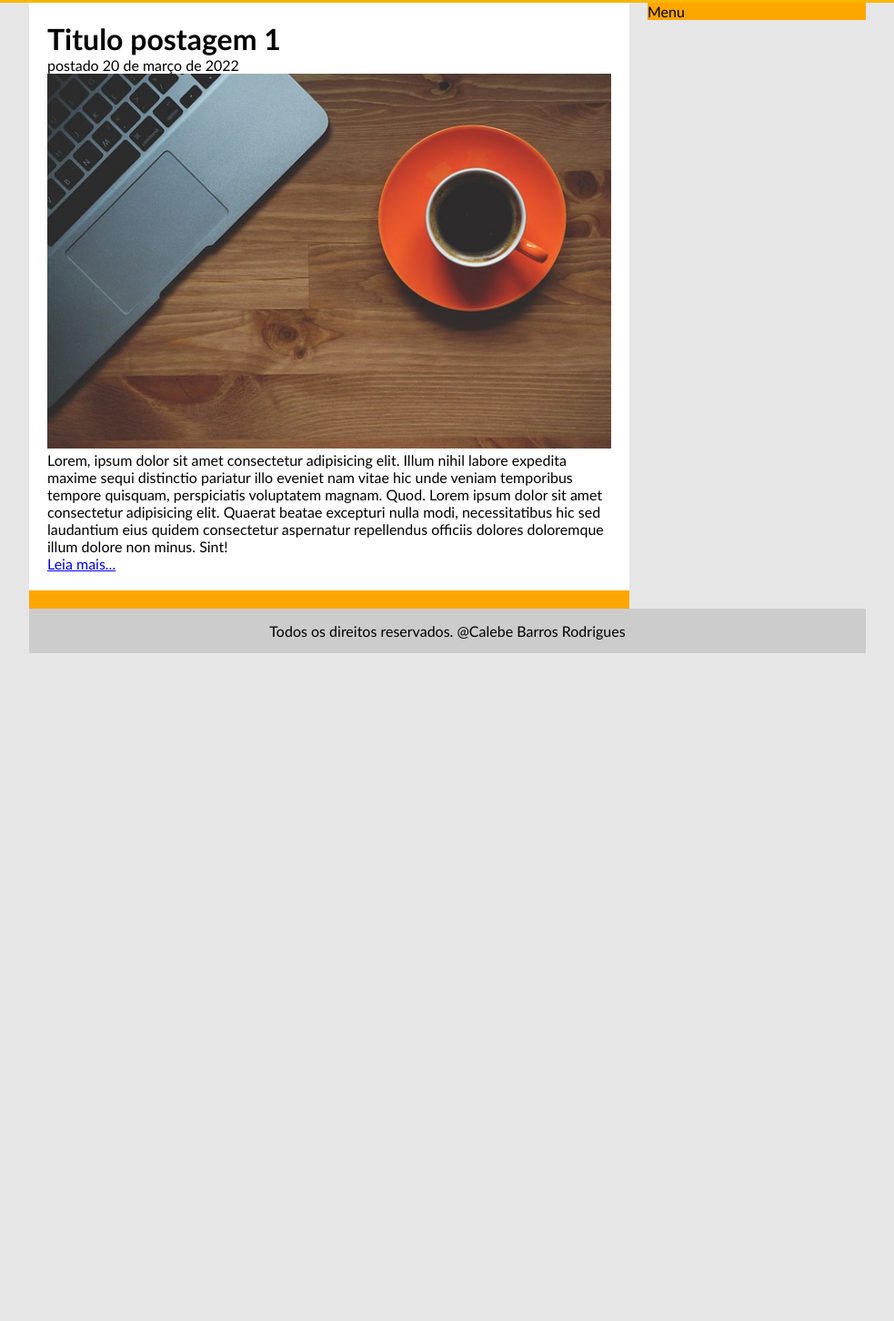
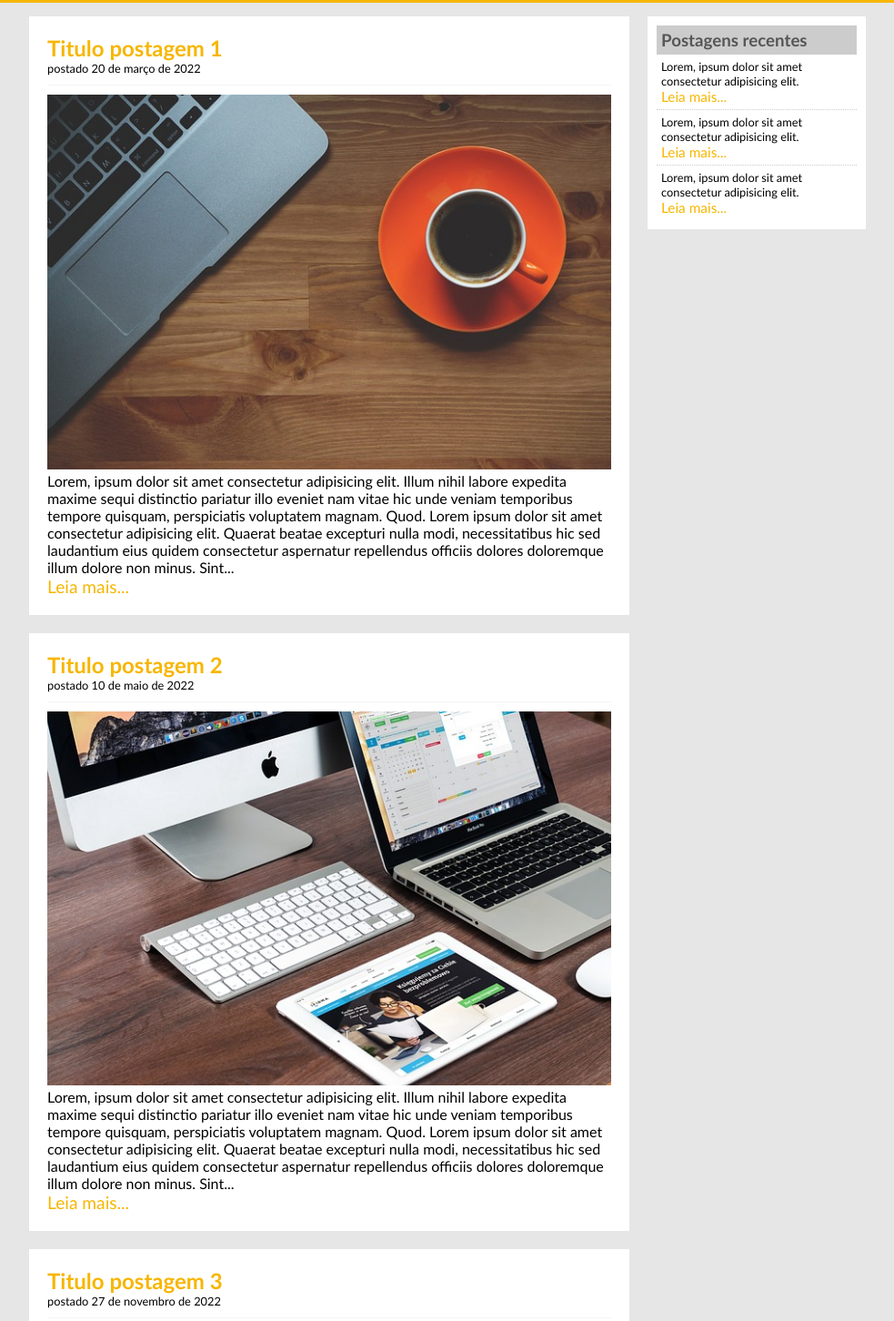
Before and after one commit to CalebeRodrigues/project-TecBlog, a plain HTML site: page index.html in a window 1280 px wide. Shown: the part 138-1590 px from the top of the page at 91% size, without its empty margins (148-1131 px from the left). Before the commit the page ends 856 px from the top, so only its background shows below. Drawn offline with Linux system fonts and the light colour scheme.

Commit message:
Lateral area

```diff
--- a/assets/css/style.css
+++ b/assets/css/style.css
@@ -24,11 +24,9 @@ body {
 .area-principal {
     width: 920px;
     margin: 0px auto;
+    padding: 15px;
 }
 
-.background-white {
-    background: orange;
-}
 
 .area-postagens {
     width: 660px;
@@ -58,20 +56,37 @@ body {
 }
 
 /* Geral */
+
 .white {
     color: white;
+}
+
+a {
+    text-decoration: none;
+}
+
+a {
+    font-size: 1.2em;
+}
+
+a:visited, a:link {
+    color: #f7b600;
+}
+
+a:hover {
+    text-decoration: underline;
 }
 
 /* Formatação menu */
 
 .area-menu a {
     font-size: 1.2em;
-    text-decoration: none;
 }
 
 .area-menu a:visited, .area-menu a:link {
     color: white;
     padding: 10px 14px;
+    text-decoration: none;
 }
 
 .area-menu a:hover {
@@ -82,3 +97,37 @@ body {
 .area-logo h1 {
     font-size: 2.5em;
 }
+
+/* Formatação postagens */
+
+.postagens h2 {
+    color: #f7b600;
+}
+
+.postagens span {
+    font-size: 0.8em;
+    border-bottom: 1px solid #f4f4f4;
+    padding-bottom: 10px;
+    margin-bottom: 10px;
+    display: block;
+}
+
+/* Formatação area lateral */
+
+.conteudo-lateral {
+    background: white;
+    padding: 10px;
+    margin-bottom: 20px;
+}
+
+.conteudo-lateral h3 {
+    color: #565656;
+    background: #CCC;
+    padding: 5px;
+}
+
+.postagem-lateral {
+    font-size: 0.8em;
+    padding: 5px;
+    border-bottom: 1px dotted #CCC;
+}
--- a/index.html
+++ b/index.html
@@ -8,7 +8,6 @@
     <link rel="stylesheet" href="./assets/css/style.css">
 </head>
 <body>
-
     <div class="cabecalho">
 
         <div class="area-logo">
@@ -27,9 +26,9 @@
 
     <div class="area-principal">
 
-        <div class="area-postagens background-white">
+        <div id="1" class="area-postagens">
             <div class="postagens">
-                <h1>Titulo postagem 1</h1>
+                <h2>Titulo postagem 1</h2>
                 <span>postado 20 de março de 2022</span>
                 <img src="./assets/img/imagem1.jpg" alt="">
                 <p>
@@ -39,21 +38,97 @@
                     perspiciatis voluptatem magnam. Quod. Lorem ipsum dolor sit amet
                     consectetur adipisicing elit. Quaerat beatae excepturi nulla modi,
                     necessitatibus hic sed laudantium eius quidem consectetur aspernatur repellendus
-                    officiis dolores doloremque illum dolore non minus. Sint!
+                    officiis dolores doloremque illum dolore non minus. Sint...
                 </p>
 
                 <a href="#">Leia mais...</a>
             </div>
+
+            <div id="2" class="area-postagens">
+                <div class="postagens">
+                    <h2>Titulo postagem 2</h2>
+                    <span>postado 10 de maio de 2022</span>
+                    <img src="./assets/img/imagem2.jpg" alt="">
+                    <p>
+                        Lorem, ipsum dolor sit amet consectetur adipisicing elit.
+                        Illum nihil labore expedita maxime sequi distinctio pariatur illo
+                        eveniet nam vitae hic unde veniam temporibus tempore quisquam,
+                        perspiciatis voluptatem magnam. Quod. Lorem ipsum dolor sit amet
+                        consectetur adipisicing elit. Quaerat beatae excepturi nulla modi,
+                        necessitatibus hic sed laudantium eius quidem consectetur aspernatur repellendus
+                        officiis dolores doloremque illum dolore non minus. Sint...
+                    </p>
+
+                    <a href="#">Leia mais...</a>
+                </div>
+            </div>
+
+            <div id="3" class="area-postagens">
+                <div class="postagens">
+                    <h2>Titulo postagem 3</h2>
+                    <span>postado 27 de novembro de 2022</span>
+                    <img src="./assets/img/imagem3.jpg" alt="">
+                    <p>
+                        Lorem, ipsum dolor sit amet consectetur adipisicing elit.
+                        Illum nihil labore expedita maxime sequi distinctio pariatur illo
+                        eveniet nam vitae hic unde veniam temporibus tempore quisquam,
+                        perspiciatis voluptatem magnam. Quod. Lorem ipsum dolor sit amet
+                        consectetur adipisicing elit. Quaerat beatae excepturi nulla modi,
+                        necessitatibus hic sed laudantium eius quidem consectetur aspernatur repellendus
+                        officiis dolores doloremque illum dolore non minus. Sint...
+                    </p>
+
+                    <a href="#">Leia mais...</a>
+                </div>
+            </div>
+
+            <div id="4" class="area-postagens">
+                <div class="postagens">
+                    <h2>Titulo postagem 4</h2>
+                    <span>postado 05 de abril de 2022</span>
+                    <img src="./assets/img/imagem4.jpg" alt="">
+                    <p>
+                        Lorem, ipsum dolor sit amet consectetur adipisicing elit.
+                        Illum nihil labore expedita maxime sequi distinctio pariatur illo
+                        eveniet nam vitae hic unde veniam temporibus tempore quisquam,
+                        perspiciatis voluptatem magnam. Quod. Lorem ipsum dolor sit amet
+                        consectetur adipisicing elit. Quaerat beatae excepturi nulla modi,
+                        necessitatibus hic sed laudantium eius quidem consectetur aspernatur repellendus
+                        officiis dolores doloremque illum dolore non minus. Sint...
+                    </p>
+
+                    <a href="#">Leia mais...</a>
+                </div>
+            </div>
+
         </div>
 
-       <div class="area-lateral background-white">
-            Menu
+       <div class="area-lateral">
+
+            <div class="conteudo-lateral">
+                <h3>Postagens recentes</h3>
+                <div class="postagem-lateral">
+                    <p>Lorem, ipsum dolor sit amet consectetur adipisicing elit.</p>
+                    <a href="#1">Leia mais...</a>
+                </div>
+
+                <div class="postagem-lateral">
+                    <p>Lorem, ipsum dolor sit amet consectetur adipisicing elit.</p>
+                    <a href="#3">Leia mais...</a>
+                </div>
+
+                <div class="postagem-lateral" style="border: none;">
+                    <p>Lorem, ipsum dolor sit amet consectetur adipisicing elit.</p>
+                    <a href="#4">Leia mais...</a>
+                </div>
+            </div>
+
        </div>
 
-       <div id="rodape">
-           Todos os direitos reservados. @Calebe Barros Rodrigues
-       </div>
     </div>
 
+    <div id="rodape">
+        Todos os direitos reservados. @Calebe Barros Rodrigues
+    </div>
 </body>
 </html>
```
